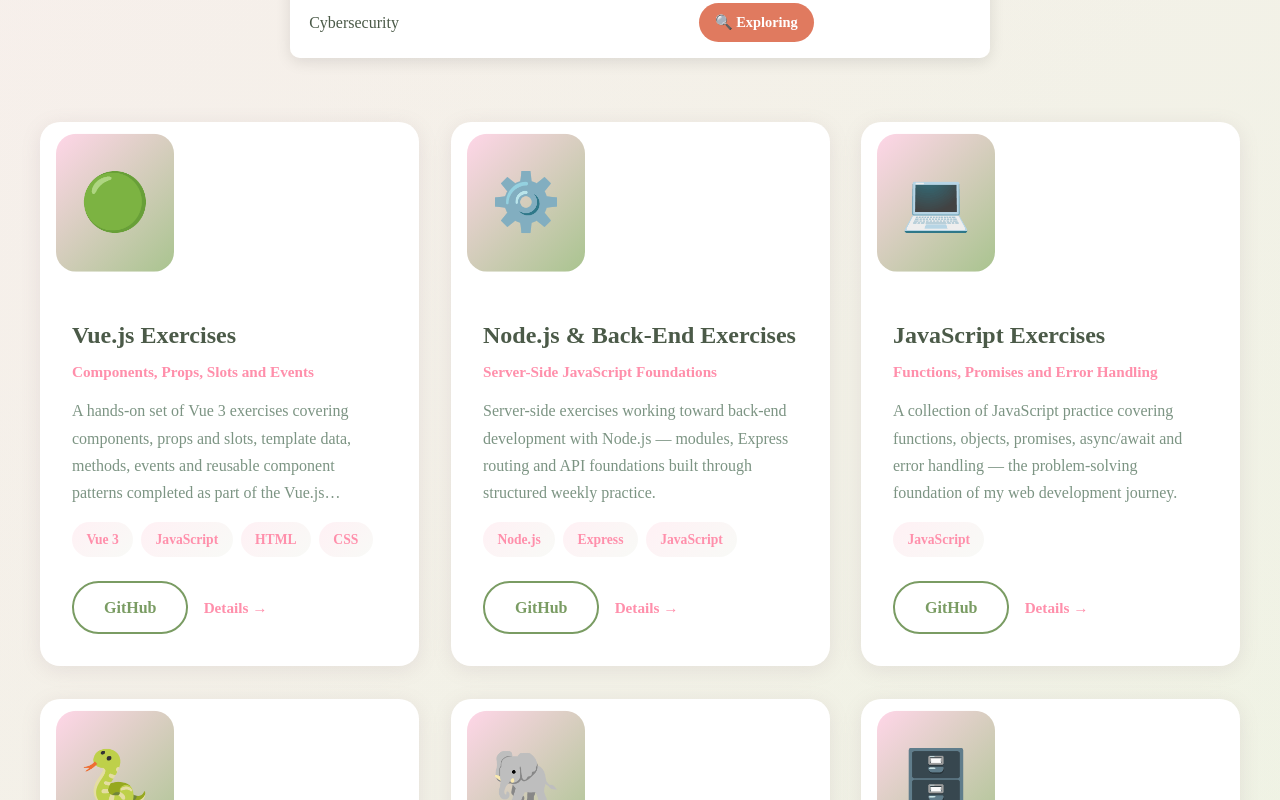
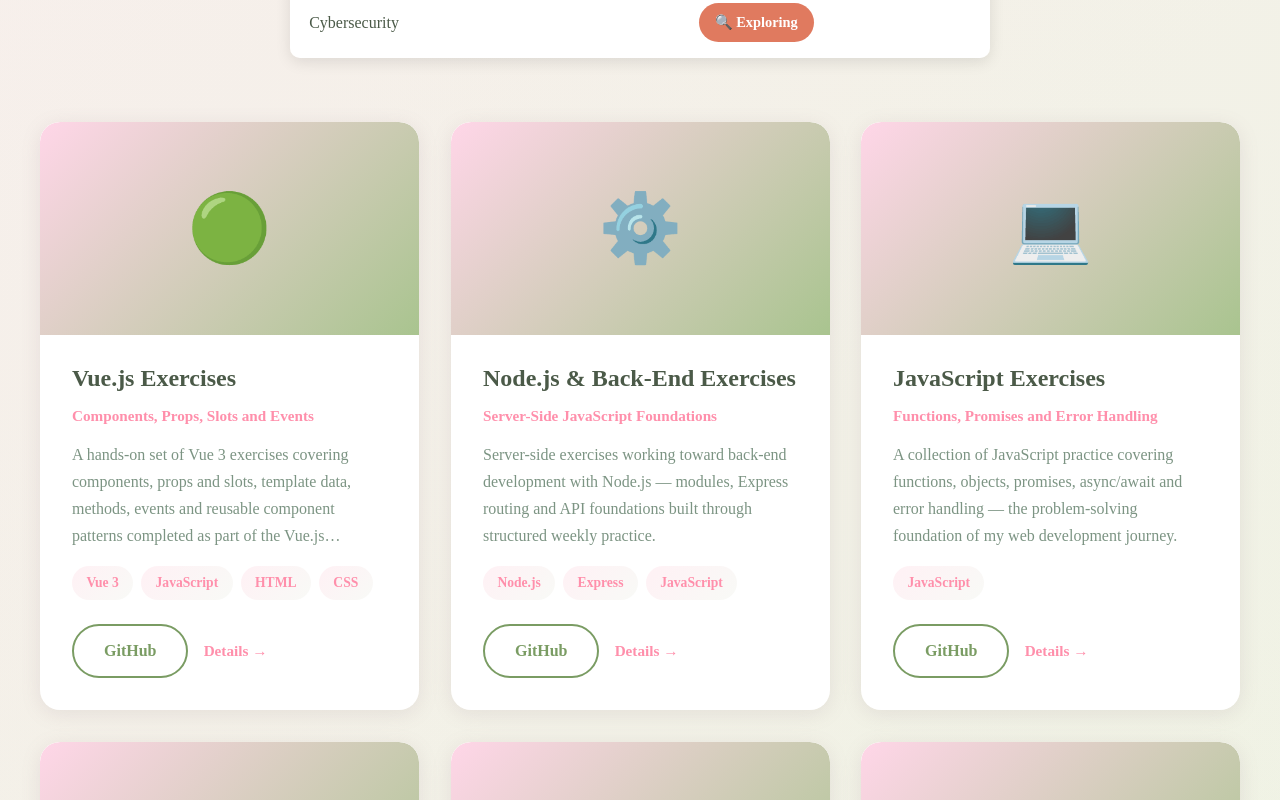
Before and after one commit to imaanabrahams/My_Portfolio, a Vue app: page / in a window 1280 px wide. Shown: the part 7240-8040 px from the top of the page. Built offline with nearby package versions, Linux system fonts and the light colour scheme.

Commit message:
Match Cybersecurity card size with 16:9 media area and equal-height learning grid

```diff
--- a/src/components/LearningSection.vue
+++ b/src/components/LearningSection.vue
@@ -140,6 +140,15 @@ table tbody tr:hover {
   gap: 2rem;
 }
 
+.learning-grid > div {
+  display: flex;
+}
+
+.learning-grid .project-card {
+  width: 100%;
+  flex: 1;
+}
+
 @media (max-width: 768px) {
   table {
     font-size: 0.9rem;
--- a/src/components/ProjectCard.vue
+++ b/src/components/ProjectCard.vue
@@ -155,13 +155,15 @@ const onKey = (event) => {
 }
 
 .card-icon {
-  font-size: 3.5rem;
-  padding: 1.5rem;
-  margin: 1rem;
-  border-radius: 20px;
+  position: relative;
+  width: 100%;
+  aspect-ratio: 16 / 9;
+  display: flex;
+  align-items: center;
+  justify-content: center;
+  font-size: 4.2rem;
+  border-radius: 20px 20px 0 0;
   background: linear-gradient(135deg, var(--pink), var(--sage));
-  width: fit-content;
-  animation: float 3s ease-in-out infinite;
 }
 
 .card-body {
```
